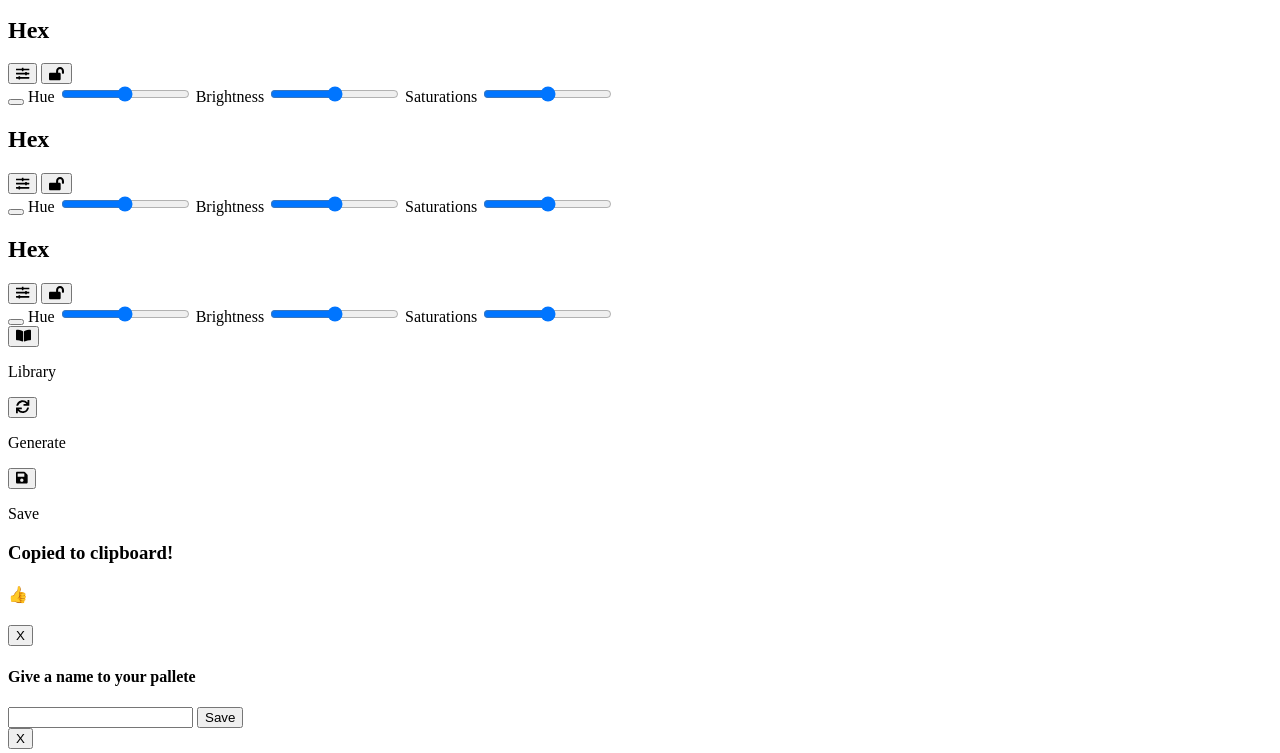
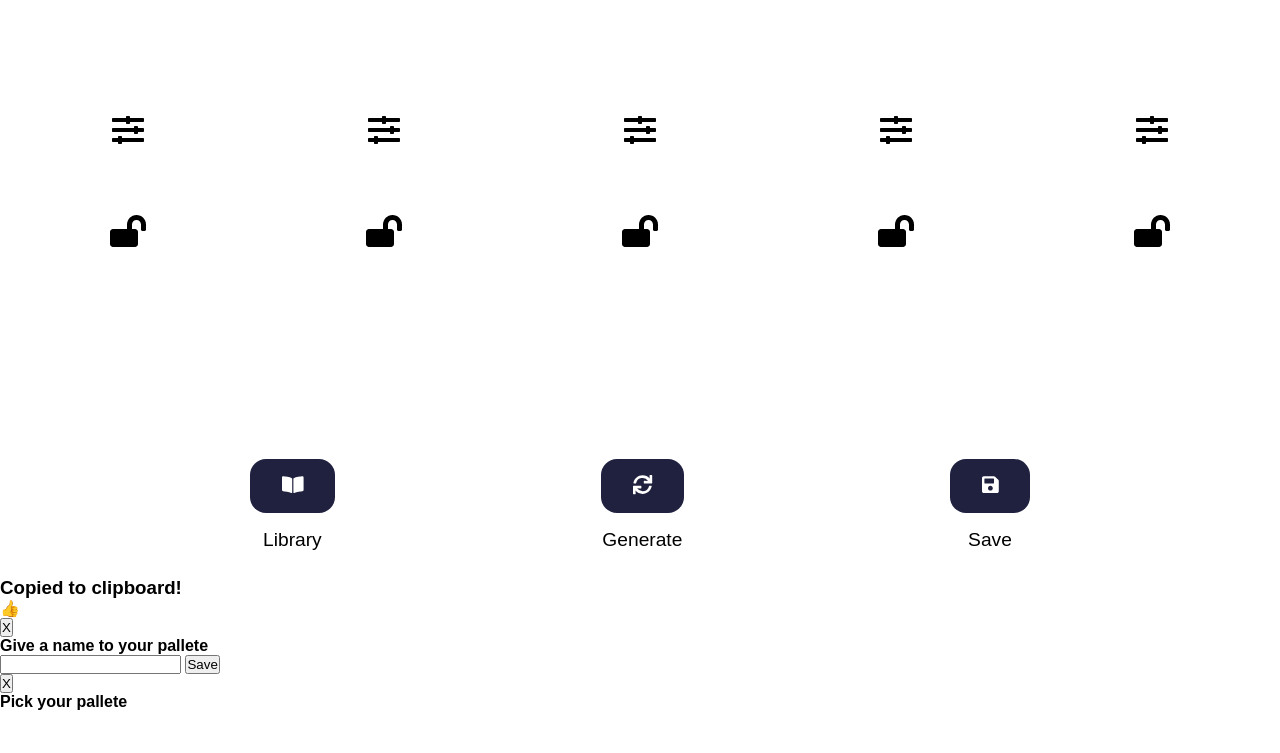
Before and after one commit to virgilionkanu/coloors, a plain HTML site: page index.html in a window 1280 px wide. Shown: the part 223-976 px from the top of the page. After the commit the page ends 934 px from the top, so only its background shows below. Drawn offline with Linux system fonts and the light colour scheme; a web font is replaced by a local one.

Commit message:
Add stilization

```diff
--- a/index.html
+++ b/index.html
@@ -4,6 +4,7 @@
     <meta charset="UTF-8" />
     <meta name="viewport" content="width=device-width, initial-scale=1.0" />
     <title>Coloors</title>
+    <link rel="stylesheet" href="style.css" />
     <link
       href="https://fonts.googleapis.com/css2?family=Muli:wght@400;700&display=swap"
       rel="stylesheet"
@@ -18,7 +19,7 @@
           <button class="lock"><i class="fas fa-lock-open"></i></button>
         </div>
         <div class="sliders">
-          <button class="close-adjustment"></button>
+          <button class="close-adjustment">X</button>
           <span>Hue</span>
           <input
             type="range"
@@ -58,7 +59,7 @@
           <button class="lock"><i class="fas fa-lock-open"></i></button>
         </div>
         <div class="sliders">
-          <button class="close-adjustment"></button>
+          <button class="close-adjustment">X</button>
           <span>Hue</span>
           <input
             type="range"
@@ -98,7 +99,7 @@
           <button class="lock"><i class="fas fa-lock-open"></i></button>
         </div>
         <div class="sliders">
-          <button class="close-adjustment"></button>
+          <button class="close-adjustment">X</button>
           <span>Hue</span>
           <input
             type="range"
@@ -138,7 +139,7 @@
           <button class="lock"><i class="fas fa-lock-open"></i></button>
         </div>
         <div class="sliders">
-          <button class="close-adjustment"></button>
+          <button class="close-adjustment">X</button>
           <span>Hue</span>
           <input
             type="range"
@@ -178,7 +179,7 @@
           <button class="lock"><i class="fas fa-lock-open"></i></button>
         </div>
         <div class="sliders">
-          <button class="close-adjustment"></button>
+          <button class="close-adjustment">X</button>
           <span>Hue</span>
           <input
             type="range"
--- a/style.css
+++ b/style.css
@@ -0,0 +1,118 @@
+* {
+  margin: 0;
+  padding: 0;
+  box-sizing: border-box;
+}
+
+body {
+  font-family: "Muli", sans-serif;
+}
+
+path,
+i,
+svg {
+  pointer-events: none;
+}
+
+.colors {
+  min-height: 80vh;
+  display: flex;
+  color: rgb(212, 212, 212);
+}
+
+.color {
+  height: 80vh;
+  display: flex;
+  flex: 1;
+  flex-direction: column;
+  align-items: center;
+  justify-content: space-evenly;
+  position: relative;
+  overflow: hidden;
+}
+
+.color h2 {
+  font-size: 2rem;
+  cursor: pointer;
+}
+
+.sliders {
+  display: flex;
+  flex-direction: column;
+  position: absolute;
+  bottom: 0%;
+  background: rgb(255, 255, 255);
+  padding: 1rem;
+  width: 80%;
+  opacity: 0;
+  pointer-events: none;
+  border-top-right-radius: 1rem;
+  border-top-left-radius: 1rem;
+  /*We are adding an adjustemnt class */
+  transform: translateY(100px);
+  transition: all 0.5s ease-in-out;
+}
+
+.sliders.active {
+  opacity: 1;
+  transform: translateY(0px);
+  pointer-events: all;
+}
+
+.sliders button {
+  position: absolute;
+  top: 0;
+  right: 0;
+  padding: 0.5rem;
+  border-top-left-radius: 1rem;
+  border-bottom-left-radius: 1rem;
+  border: none;
+  background: rgb(73, 73, 73);
+  color: white;
+  cursor: pointer;
+  font-weight: bold;
+}
+
+.controls {
+  display: flex;
+  flex-direction: column;
+}
+
+.panel {
+  display: flex;
+  align-items: center;
+  justify-content: space-evenly;
+  height: 20vh;
+}
+
+.panel button {
+  font-size: 1.2rem;
+  margin: 1rem;
+  padding: 1rem 2rem;
+  background: rgb(31, 33, 63);
+  border: none;
+  color: white;
+  cursor: pointer;
+  border-radius: 1rem;
+}
+
+.panel p {
+  font-size: 1.2rem;
+}
+
+.library-panel,
+.generate-panel,
+.save-panel {
+  display: flex;
+  flex-direction: column;
+  align-items: center;
+}
+
+.adjust,
+.lock {
+  font-size: 2rem;
+  border: none;
+  background: none;
+  cursor: pointer;
+  margin: 2rem 0rem;
+}
```
